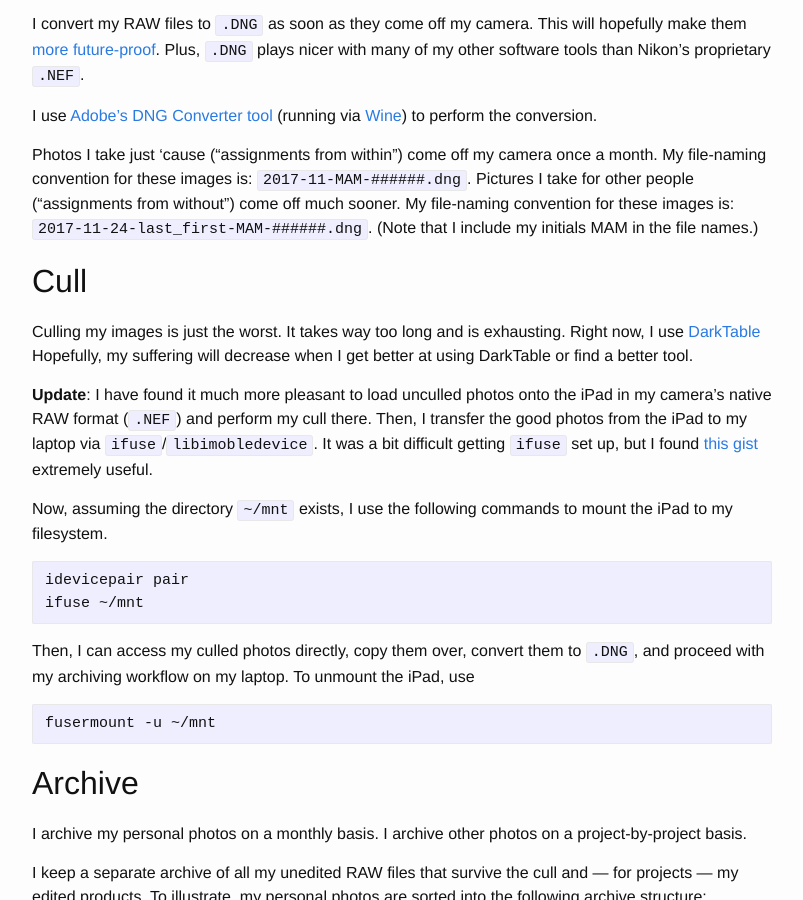
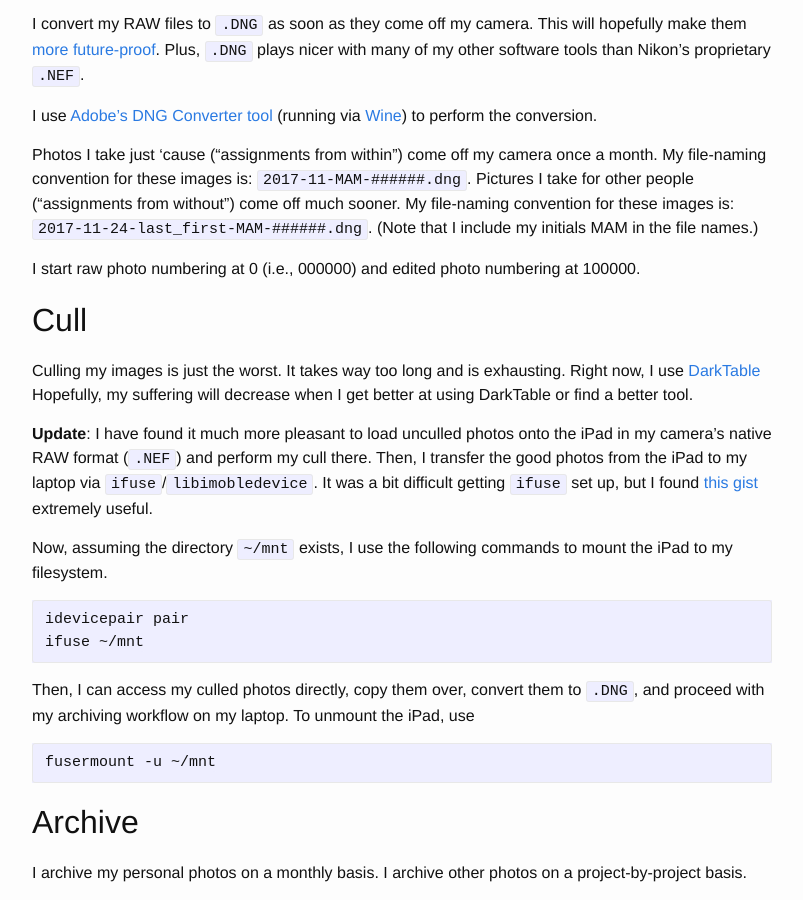
Before and after one commit to mmore500/mmore500.github.io, a Jekyll site: the page built from _posts/2018-01-22-my-photography-workflow.md, in a window 1280 px wide and 900 px high, scrolled down 4084 px. Shown: the whole window, without its empty margins (238-1041 px from the left). Built offline with Jekyll 4.4.1, drawn with Linux system fonts in a browser that asks for light colours.

Commit message:
Update photography workfow

```diff
--- a/_posts/2018-01-22-my-photography-workflow.md
+++ b/_posts/2018-01-22-my-photography-workflow.md
@@ -146,6 +146,8 @@
 Pictures I take for other people ("assignments from without") come off much sooner.
 My file-naming convention for these images is: `2017-11-24-last_first-MAM-######.dng`.
 (Note that I include my initials MAM in the file names.)
+
+I start raw photo numbering at 0 (i.e., 000000) and edited photo numbering at 100000.
 
 ## Cull
 
```
